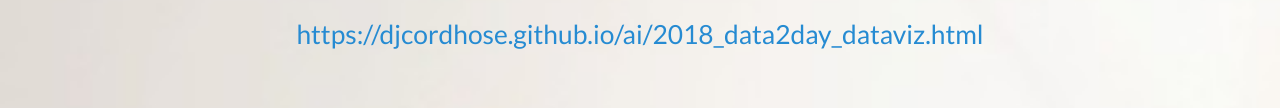
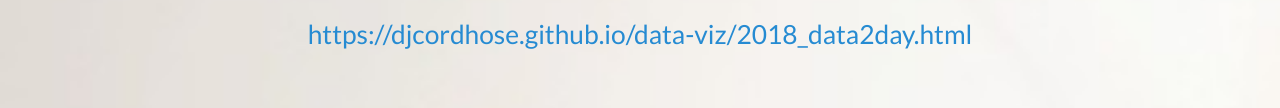
Before and after one commit to DJCordhose/data-viz, a plain HTML site: page 2018_data2day.html in a window 1280 px wide. Shown: the part 533-641 px from the top of the page. Drawn offline with nearby package versions, Linux system fonts and the light colour scheme; some packages are replaced by stand-ins of ours.

Commit message:
fixed link

```diff
--- a/2018_data2day.html
+++ b/2018_data2day.html
@@ -177,8 +177,8 @@ Alle Teile werden mit auf Colab gehosteten Notebooks unterstützt und enthalten
             <h4><a href="http://zeigermann.eu">Oliver Zeigermann</a> / <a href="http://twitter.com/djcordhose">@DJCordhose</a>
             </h4>
             <small>
-            <a href="https://djcordhose.github.io/ai/2018_data2day_dataviz.html">
-                https://djcordhose.github.io/ai/2018_data2day_dataviz.html</a>
+            <a href="https://djcordhose.github.io/data-viz/2018_data2day.html">
+                https://djcordhose.github.io/data-viz/2018_data2day.html</a>
             </small>
         </section>
         <section data-markdown>
```
